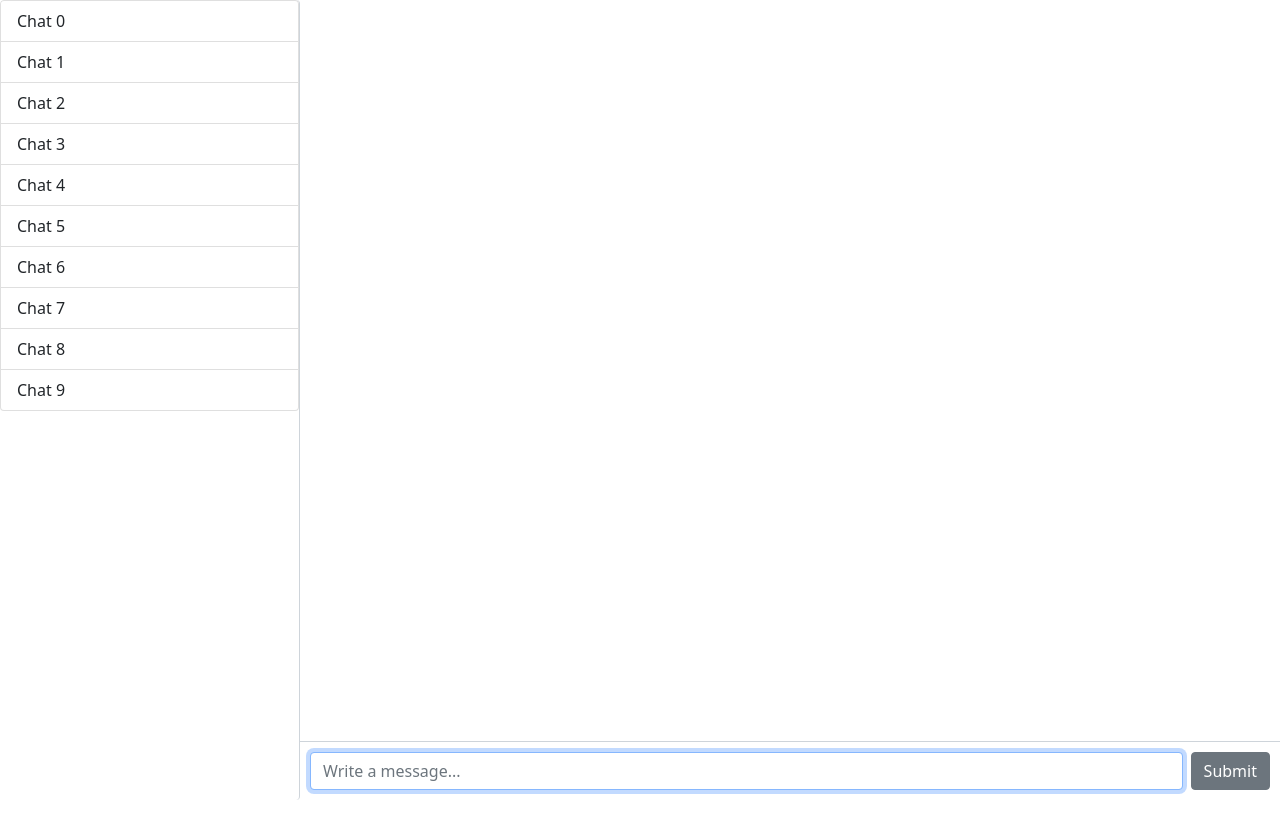
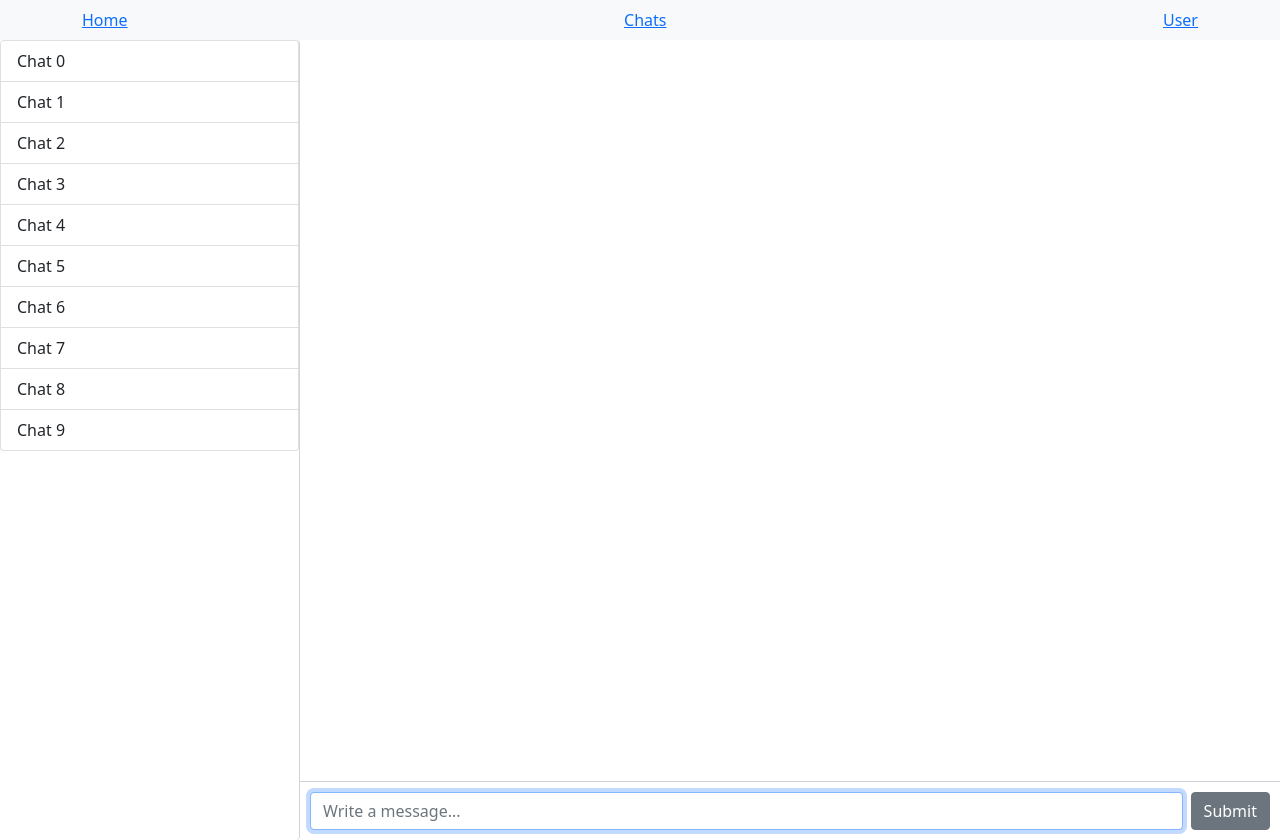
Before and after one commit to aromanovnik/react, a React (Create React App) app: page /chat in a window 1280 px wide. Before the commit the page ends 800 px from the top, so only its background shows below. Built offline with nearby package versions, Linux system fonts and the light colour scheme.

Commit message:
hw4 start

```diff
--- a/package.json
+++ b/package.json
@@ -14,6 +14,7 @@
     "react": "^17.0.2",
     "react-bootstrap": "^2.0.3",
     "react-dom": "^17.0.2",
+    "react-router-dom": "^6.0.2",
     "react-scripts": "4.0.3",
     "rxjs": "^7.4.0",
     "typescript": "^4.5.2",
--- a/src/App.module.css
+++ /dev/null
@@ -1,15 +0,0 @@
-.App {
-  height: 100vh;
-  width: 100vw;
-  display: flex;
-  justify-content: space-evenly;
-  align-content: center;
-  margin: auto;
-  flex-direction: row;
-}
-
-.right {
-  display: flex;
-  flex-grow: 1;
-  flex-direction: column;
-}
--- a/src/App.tsx
+++ b/src/App.tsx
@@ -1,31 +1,32 @@
-import React, {useEffect} from 'react';
+import React from 'react';
 import 'bootstrap/dist/css/bootstrap.min.css';
-import styles from './App.module.css';
-import MessageList from "./сomponents/messageList/MessageList";
-import AddMessage from "./сomponents/addMessage/AddMessage";
-import Chats from "./сomponents/chats/Chats";
-import {useMessages} from "./hooks/useMessages";
-import {useChats} from "./hooks/useChats";
+import {
+    Routes,
+    Route,
+    Link
+} from "react-router-dom";
+import {User, Home, Chat} from "./routes";
+import {Container, Navbar} from "react-bootstrap";
 
 function App() {
-    const {messages, addMessage} = useMessages();
-    const {chats, addChat} = useChats()
-
-    useEffect(() => {
-        for (let i = 0; i < 10; i++) {
-            addChat();
-        }
-    }, []);
 
     return (
-        <div className={styles.App}>
-            <Chats chats={chats}/>
-            <div className={styles.right}>
-                <MessageList messages={messages}/>
-                <AddMessage onSubmit={addMessage}/>
-            </div>
+        <div>
+            <Navbar bg="light" expand="lg">
+                <Container>
+                    <Link to="/">Home</Link>
+                    <Link to="/chat">Chats</Link>
+                    <Link to="/user">User</Link>
+                </Container>
+            </Navbar>
+
+            <Routes>
+                <Route path="/user" element={<User/>}/>
+                <Route path="/chat" element={<Chat/>}/>
+                <Route path="/" element={<Home/>}/>
+            </Routes>
         </div>
-    );
+    )
 }
 
 export default App;
--- a/src/index.tsx
+++ b/src/index.tsx
@@ -3,12 +3,15 @@ import ReactDOM from 'react-dom';
 import './index.css';
 import App from './App';
 import reportWebVitals from './reportWebVitals';
+import {BrowserRouter} from "react-router-dom";
 
 ReactDOM.render(
-  <React.StrictMode>
-    <App />
-  </React.StrictMode>,
-  document.getElementById('root')
+    <BrowserRouter>
+        <React.StrictMode>
+            <App/>
+        </React.StrictMode>
+    </BrowserRouter>,
+    document.getElementById('root')
 );
 
 // If you want to start measuring performance in your app, pass a function
--- /dev/null
+++ b/src/routes/Chat/Chats.module.css
@@ -0,0 +1,15 @@
+.Chats {
+    height: 100vh;
+    width: 100vw;
+    display: flex;
+    justify-content: space-evenly;
+    align-content: center;
+    margin: auto;
+    flex-direction: row;
+}
+
+.right {
+    display: flex;
+    flex-grow: 1;
+    flex-direction: column;
+}
--- /dev/null
+++ b/src/routes/Chat/index.tsx
@@ -0,0 +1,28 @@
+import React, {useEffect} from "react";
+import {useMessages} from "../../hooks/useMessages";
+import {useChats} from "../../hooks/useChats";
+import Chats from "../../сomponents/chats/Chats";
+import MessageList from "../../сomponents/messageList/MessageList";
+import AddMessage from "../../сomponents/addMessage/AddMessage";
+import styles from './Chats.module.css'
+
+export const Chat = () => {
+    const {messages, addMessage} = useMessages();
+    const {chats, addChat} = useChats()
+
+    useEffect(() => {
+        for (let i = 0; i < 10; i++) {
+            addChat();
+        }
+    }, []);
+
+    return (
+        <div className={styles.Chats}>
+            <Chats chats={chats}/>
+            <div className={styles.right}>
+                <MessageList messages={messages}/>
+                <AddMessage onSubmit={addMessage}/>
+            </div>
+        </div>
+    );
+}
--- /dev/null
+++ b/src/routes/Home/index.tsx
@@ -0,0 +1,9 @@
+import React from "react";
+
+export const Home = () => {
+    return (
+        <div>
+            <h1>Home</h1>
+        </div>
+    )
+}
--- /dev/null
+++ b/src/routes/User/index.tsx
@@ -0,0 +1,9 @@
+import React from "react";
+
+export const User = () => {
+    return (
+        <div>
+            <h1>User</h1>
+        </div>
+    )
+}
--- /dev/null
+++ b/src/routes/index.ts
@@ -0,0 +1,3 @@
+export * from './Home';
+export * from './User';
+export * from './Chat';
```
